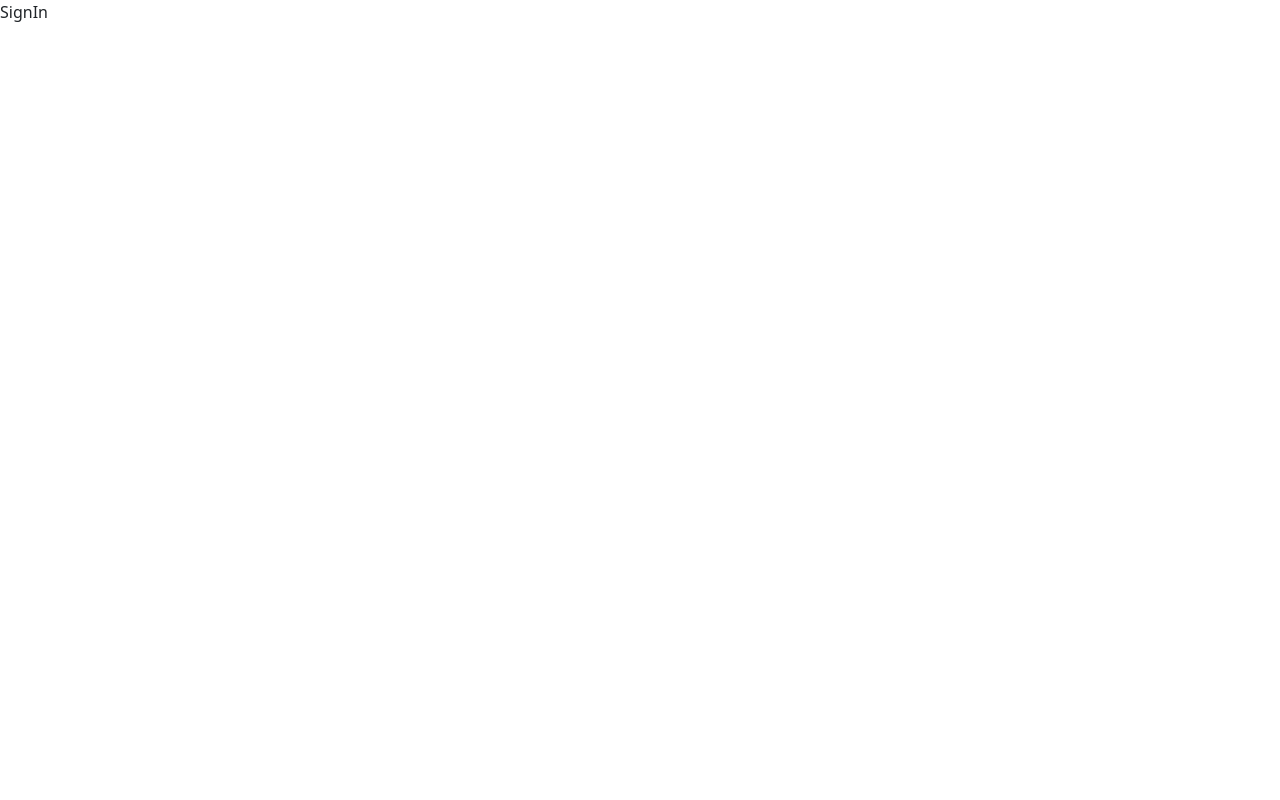
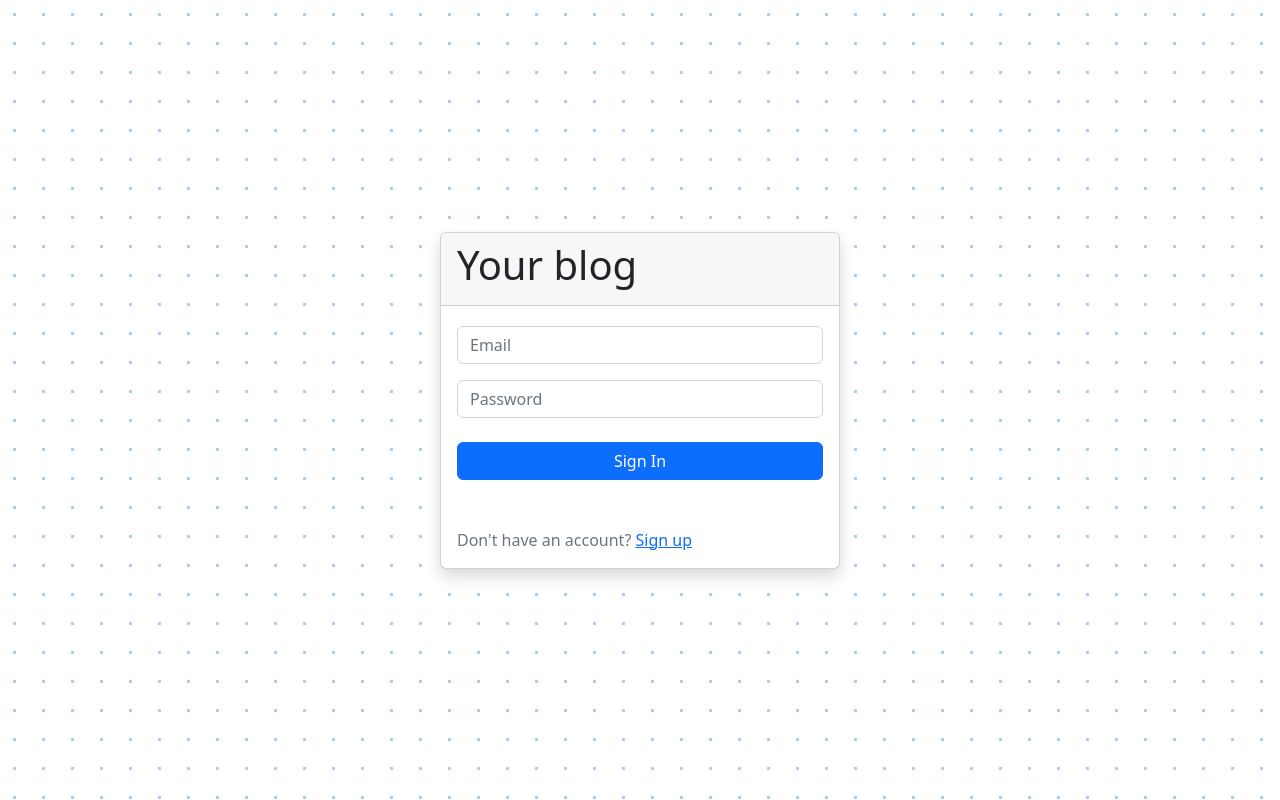
Before and after one commit to renatokirin/wa-project-frontend, a Vue app in the folder vue-app/: page /signin in a window 1280 px wide. Built offline with nearby package versions, Linux system fonts and the light colour scheme.

Commit message:
Add Sign In page

```diff
--- a/vue-app/src/views/SignIn.vue
+++ b/vue-app/src/views/SignIn.vue
@@ -1,21 +1,66 @@
 <script>
 export default {
-        components: {
-
-        },
     data() {
         return {
-                text: "SignIn"
+            email: "",
+            password: "",
+            signInFailed: false,
         }
     },
     methods: {
+        async submitSignIn() {
+            let json = { "email": email.value, "password": password.value };
 
+            await fetch('http://localhost:3000/api/users/auth/signIn', {
+                method: 'PATCH', credentials: 'include',
+                body: JSON.stringify(json),
+                headers: {
+                    'Content-Type': 'application/json; charset=utf-8',
+                },
+            }).then(res => res.json()).then(data => {
+                console.log(data);
+                if (!data.authenticated) this.signInFailed = true;
+                else this.$router.push('/');
+            });
+        }
     }
 };
 </script>
 
 <template>
-    <div>
-        {{ text }}
+    <div class="content-container"
+        style="height: 100vh; display: flex; flex-direction: column; align-items: center; justify-content: center;">
+        <div class="card shadow" style="width: 400px;">
+            <div class="card-header">
+                <h1>Your blog</h1>
+            </div>
+            <div class="card-body">
+                <form style="display: flex; flex-direction: column;">
+                    <div class="form-group mt-1">
+                        <input type="email" class="form-control" id="email" placeholder="Email" v-model="email">
+                    </div>
+                    <div class="form-group mt-3">
+                        <input type="password" class="form-control" id="password" placeholder="Password"
+                            v-model="password">
+                    </div>
+                    <div class="alert alert-danger mt-4 py-1" role="alert" v-if="signInFailed">
+                        Incorrect email or password
+                    </div>
+                    <button type="button" class="btn btn-primary mt-4" v-on:click="submitSignIn()">Sign In</button>
+                    <div class="text-muted mt-5">
+                        Don't have an account?
+                        <a href="/signup">Sign up</a>
+                    </div>
+                </form>
+            </div>
+        </div>
     </div>
 </template>
+
+<style scoped>
+.content-container {
+    background-image: radial-gradient(rgba(11, 92, 214, 0.32) 2px, transparent 2px);
+    background-size: 29px 29px;
+    background-color: white;
+}
+</style>
```
Lines whose indentation alone changed are shown as unchanged.
